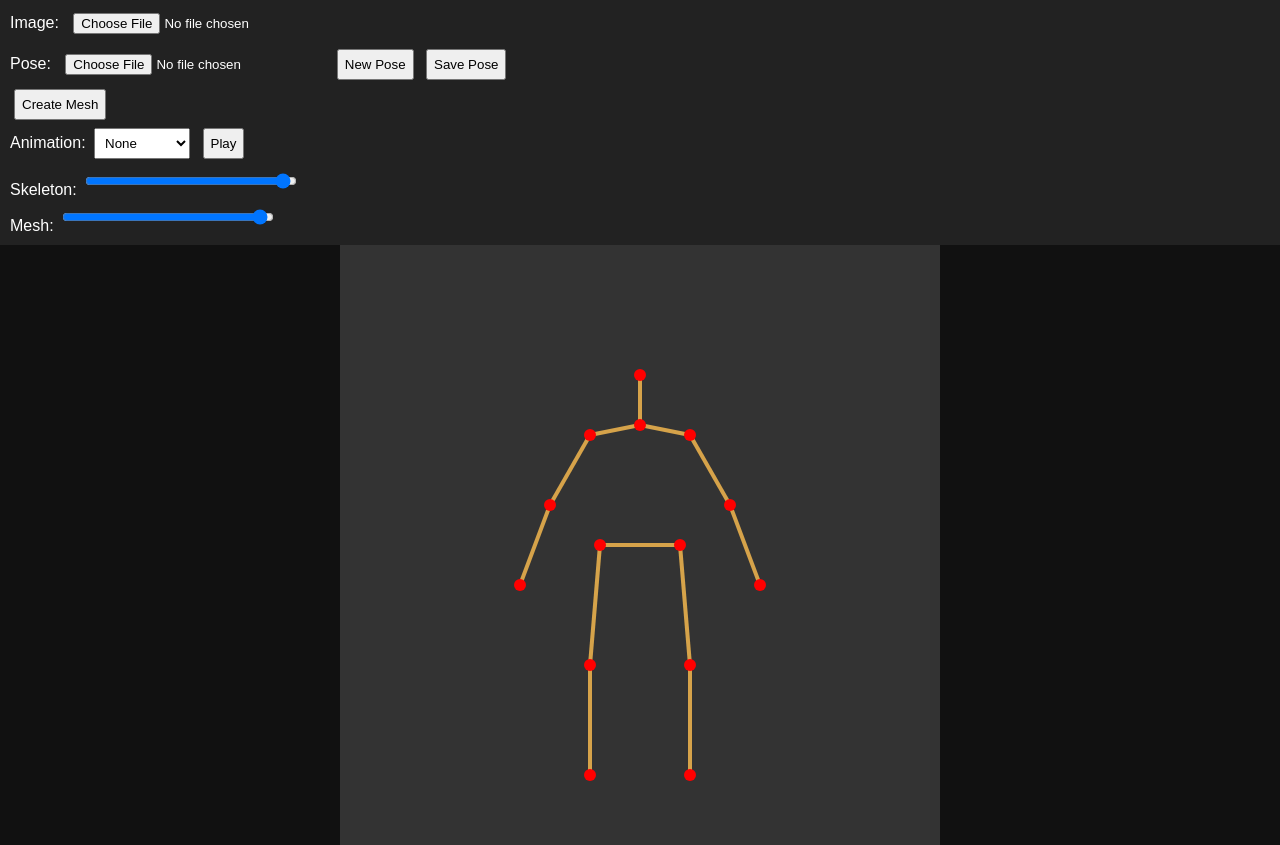
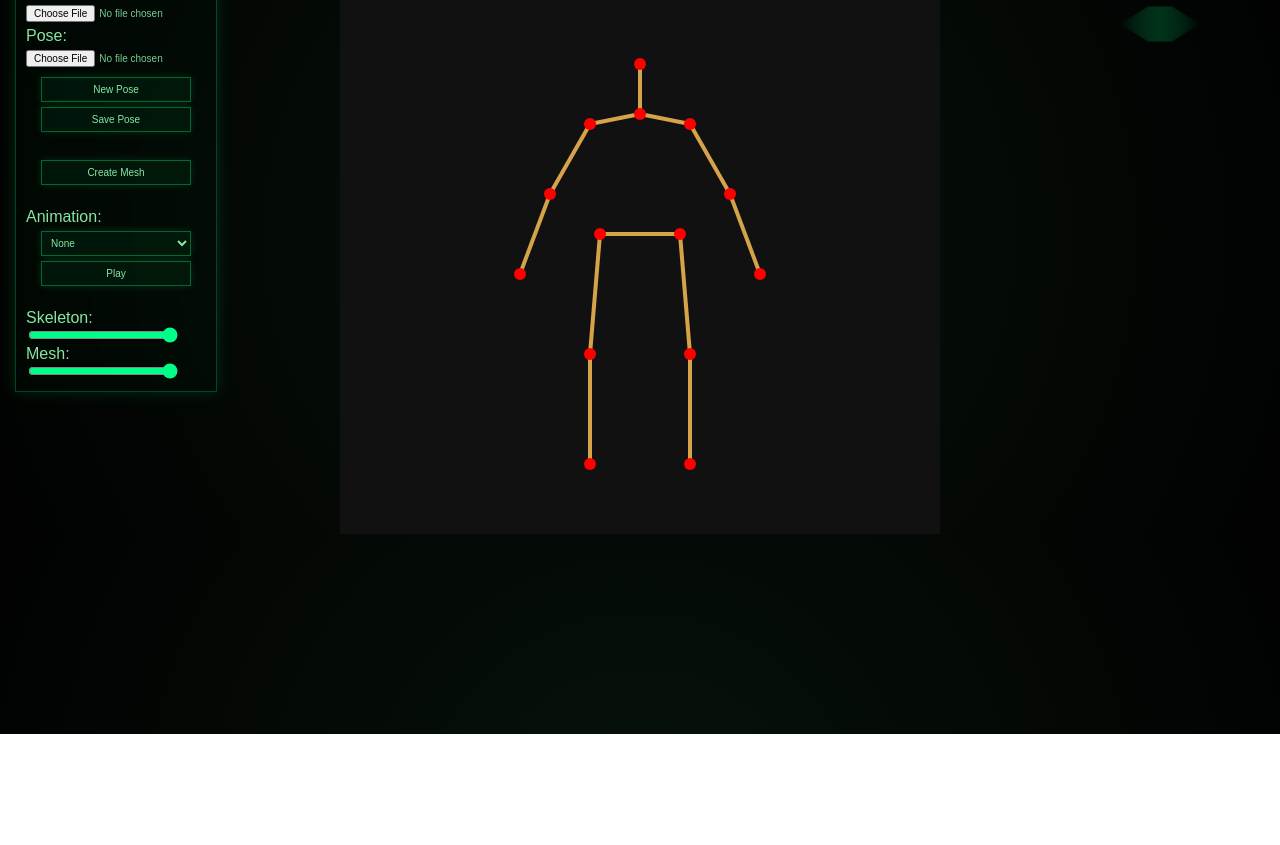
Before and after one commit to molder/Cave_Animation_Engine, a plain HTML site: page index.html in a window 1280 px wide. Shown: the part 66-911 px from the top of the page. After the commit the page ends 800 px from the top, so only its background shows below. Drawn offline with Linux system fonts and the light colour scheme.

Commit message:
Clean sci-fi UI and restore animation engine structure

```diff
--- a/index.html
+++ b/index.html
@@ -7,39 +7,12 @@
 
 <title>Cave Animation Engine V11</title>
 
-<style>
-
-body{
-    margin:0;
-    background:#111;
-    color:white;
-    font-family:Arial;
-}
-
-#toolbar{
-    background:#222;
-    padding:10px;
-}
-
-button,input,select{
-    margin:4px;
-    padding:6px;
-}
 
 
-canvas{
-    display:block;
-    margin:auto;
-    background:#333;
-}
+<meta charset="UTF-8">
 
-
-.slider{
-    width:200px;
-}
-
-
-</style>
+<title>Cave Animation Engine V11</title>
+<link rel="stylesheet" href="style.css">
 
 </head>
 
@@ -47,7 +20,7 @@ canvas{
 <body>
 
 
-<div id="toolbar">
+<div id="menu">
 
 
 <h3>
@@ -163,7 +136,7 @@ value="100">
 
 </div>
 
-
+<div id="spaceship"></div>
 
 <canvas
 id="canvas"
@@ -172,6 +145,7 @@ height="600">
 </canvas>
 
 
+<script src="menu_fx.js"></script>
 <script src="animation.js"></script>
 <script src="engine.js"></script>
 
--- /dev/null
+++ b/menu_fx.js
@@ -0,0 +1,31 @@
+// =================================
+// SPACE PARTICLES
+// =================================
+
+
+for(let i=0;i<15;i++){
+
+
+    let star =
+    document.createElement("div");
+
+
+    star.className="star";
+
+
+    star.style.left =
+    Math.random()*100+"vw";
+
+
+    star.style.top =
+    Math.random()*100+"vh";
+
+
+    star.style.animationDelay =
+    Math.random()*5+"s";
+
+
+    document.body.appendChild(star);
+
+
+    }
--- /dev/null
+++ b/style.css
@@ -0,0 +1,599 @@
+/* =====================================
+   CAVE ANIMATION ENGINE
+   SILENT SCI-FI INTERFACE
+===================================== */
+
+
+/* =====================================
+   GLOBAL
+===================================== */
+
+
+body{
+
+    margin:0;
+
+    background:
+
+    radial-gradient(
+    circle at center,
+    #07120b,
+    #010201
+    );
+
+
+    overflow:hidden;
+
+
+    font-family:
+
+    "Orbitron",
+    Arial,
+    sans-serif;
+
+
+    color:
+
+    rgba(150,255,180,0.9);
+
+    }
+
+
+
+
+    /* =====================================
+       CANVAS
+    ===================================== */
+
+
+    canvas{
+
+        position:absolute;
+
+        left:0;
+
+        top:0;
+
+        z-index:1;
+
+        }canvas{
+
+            display:block;
+
+            margin:auto;
+
+            background:#111;
+
+            position:relative;
+
+            z-index:1;
+
+            }
+
+
+
+
+    /* =====================================
+       CONTROL PANEL
+    ===================================== */
+
+
+    #menu{
+
+    position:absolute;
+
+
+    top:15px;
+
+    left:15px;
+
+
+    width:180px;
+
+
+    max-height:90vh;
+
+    overflow-y:auto;
+
+
+
+    padding:10px;
+
+
+
+    z-index:20;
+
+
+
+    background:
+
+    rgba(0,20,10,0.25);
+
+
+
+    border:
+
+    1px solid
+
+    rgba(0,255,120,0.25);
+
+
+
+    box-shadow:
+
+    0 0 15px
+
+    rgba(0,255,120,0.15);
+
+
+
+    backdrop-filter:
+
+    blur(6px);
+
+
+    }
+
+
+
+    /* =====================================
+       TITLE
+    ===================================== */
+
+
+    #menu h3{
+
+
+    font-size:12px;
+
+
+    font-weight:normal;
+
+
+    margin:
+
+    0 0 8px 0;
+
+
+
+    color:
+
+    rgba(100,255,150,0.8);
+
+
+    }
+
+
+
+
+
+    /* =====================================
+       LABELS
+    ===================================== */
+
+
+    label{
+
+
+    display:block;
+
+
+    font-size:10px;
+
+
+    margin-top:6px;
+
+
+    color:
+
+    rgba(120,255,160,0.8);
+
+
+    }
+
+
+
+
+
+    /* =====================================
+       BUTTONS + SELECT
+    ===================================== */
+
+
+    #menu button,
+    #menu select{
+
+
+    display:block;
+
+
+    width:150px;
+
+
+    height:25px;
+
+
+
+    margin:
+
+    5px auto;
+
+
+
+    padding:
+
+    2px 5px;
+
+
+
+    font-size:
+
+    10px;
+
+
+
+    font-family:
+
+    Arial,
+    sans-serif;
+
+
+
+    background:
+
+    rgba(0,50,25,0.35);
+
+
+
+    border:
+
+    1px solid
+
+    rgba(0,255,120,0.35);
+
+
+
+    color:
+
+    rgba(150,255,180,0.9);
+
+
+
+    box-shadow:
+
+    0 0 8px
+
+    rgba(0,255,120,0.15);
+
+
+
+    }
+
+
+
+
+
+    #menu button:hover,
+    #menu select:hover{
+
+
+    background:
+
+    rgba(0,120,50,0.35);
+
+
+
+    box-shadow:
+
+    0 0 15px
+
+    rgba(0,255,120,0.35);
+
+
+
+    }
+
+
+
+
+
+    /* =====================================
+       FILE INPUTS
+    ===================================== */
+
+
+    #menu input[type="file"]{
+
+
+    width:150px;
+
+
+    font-size:10px;
+
+
+    margin:
+
+    5px auto;
+
+
+
+    color:
+
+    rgba(150,255,180,0.8);
+
+
+    }
+
+
+
+
+
+    /* =====================================
+       SLIDERS
+    ===================================== */
+
+
+    #menu input[type="range"]{
+
+
+    width:150px;
+
+
+    height:12px;
+
+
+    accent-color:
+
+    #00ff88;
+
+
+    }
+
+
+
+
+    /* =====================================
+       HOLOGRAM SPACESHIP SYMBOL
+    ===================================== */
+
+
+    #spaceship{
+
+
+    position:absolute;
+
+
+    top:60px;
+
+
+    right:80px;
+
+
+    width:80px;
+
+
+    height:35px;
+
+
+
+    z-index:5;
+
+
+
+    opacity:0.18;
+
+
+
+    background:
+
+    linear-gradient(
+
+    90deg,
+
+    transparent,
+
+    #00ff88,
+
+    transparent
+
+    );
+
+
+
+    clip-path:
+
+    polygon(
+
+    0 50%,
+
+    35% 0,
+
+    65% 0,
+
+    100% 50%,
+
+    65% 100%,
+
+    35% 100%
+
+    );
+
+
+
+    filter:
+
+    drop-shadow(
+
+    0 0 12px
+
+    #00ff88
+
+    );
+
+
+
+    animation:
+
+    shipFloat
+
+    14s
+
+    infinite
+
+    ease-in-out;
+
+
+
+    }
+
+
+
+    @keyframes shipFloat{
+
+
+    0%{
+
+
+    transform:
+
+    translateY(0);
+
+
+    }
+
+
+    50%{
+
+
+    transform:
+
+    translateY(15px);
+
+
+    }
+
+
+    100%{
+
+
+    transform:
+
+    translateY(0);
+
+
+    }
+
+
+    }
+
+
+
+
+
+    /* =====================================
+       VERY QUIET SPACE PARTICLES
+    ===================================== */
+
+
+    .star{
+
+
+    position:absolute;
+
+
+    z-index:0;
+
+
+    width:1px;
+
+
+    height:1px;
+
+
+
+    background:
+
+    rgba(0,255,120,0.5);
+
+
+
+    box-shadow:
+
+    0 0 4px
+
+    rgba(0,255,120,0.5);
+
+
+
+    animation:
+
+    starMove
+
+    40s
+
+    infinite
+
+    linear;
+
+
+    }
+
+
+
+
+
+    @keyframes starMove{
+
+
+    from{
+
+
+    transform:
+
+    translateY(0);
+
+
+    opacity:0;
+
+
+    }
+
+
+
+    20%{
+
+
+    opacity:0.4;
+
+
+    }
+
+
+
+    80%{
+
+
+    opacity:0.2;
+
+
+    }
+
+
+
+    to{
+
+
+    transform:
+
+    translateY(100vh);
+
+
+
+    opacity:0;
+
+
+    }
+
+
+
+    }
```
Also changed, not shown: poses/pose_bird.json (added, +61 -0 lines).
